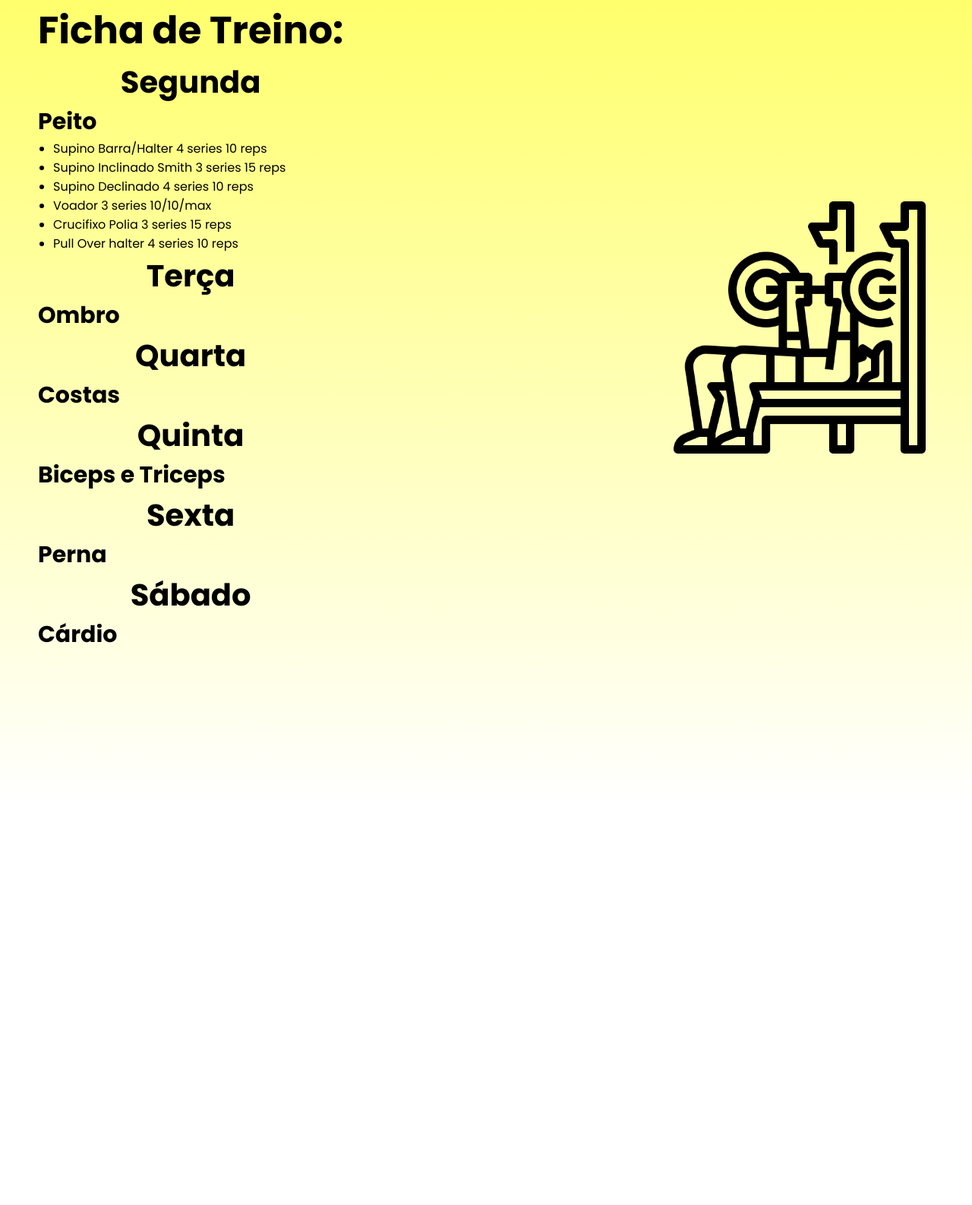
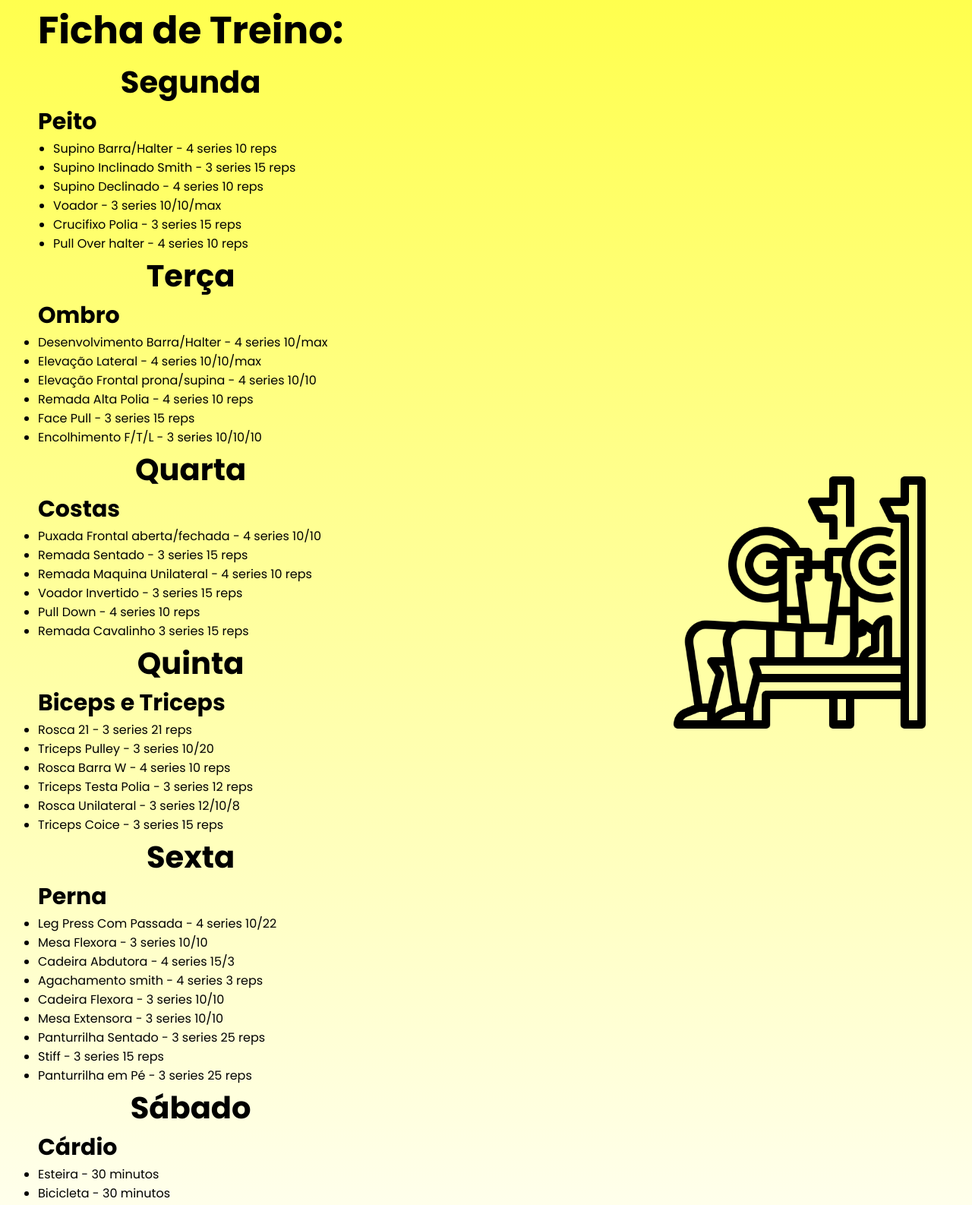
Before and after one commit to Alibom007/Treino, a plain HTML site: page index.html in a window 1280 px wide. Shown: the part 785-2371 px from the top of the page at 76% size. Before the commit the page ends 1843 px from the top, so only its background shows below. Drawn offline with Linux system fonts and the light colour scheme.

Commit message:
Add files via upload

```diff
--- a/index.html
+++ b/index.html
@@ -27,33 +27,72 @@
                 <h2 class="pagina-titulo2">Segunda</h2>
                 <h3 class="pagina-aviso3">Peito</h3>
                     <ul class="peito">
-                        <li class="exercicios">Supino Barra/Halter 4 series 10 reps</li>
-                        <li class="exercicios">Supino Inclinado Smith 3 series 15 reps</li>
-                        <li class="exercicios">Supino Declinado 4 series 10 reps</li>
-                        <li class="exercicios">Voador 3 series 10/10/max</li>
-                        <li class="exercicios">Crucifixo Polia 3 series 15 reps</li>
-                        <li class="exercicios">Pull Over halter 4 series 10 reps</li>
+                        <li class="exercicios">Supino Barra/Halter - 4 series 10 reps</li>
+                        <li class="exercicios">Supino Inclinado Smith - 3 series 15 reps</li>
+                        <li class="exercicios">Supino Declinado - 4 series 10 reps</li>
+                        <li class="exercicios">Voador - 3 series 10/10/max</li>
+                        <li class="exercicios">Crucifixo Polia - 3 series 15 reps</li>
+                        <li class="exercicios">Pull Over halter - 4 series 10 reps</li>
                     </ul>
             </div>
             <div class="pagina-ombro">
                 <h2 class="pagina-titulo2">Terça</h2>
                 <h3 class="pagina-aviso3">Ombro</h3>
+                    <ul>
+                        <li>Desenvolvimento Barra/Halter - 4 series 10/max</li>
+                        <li>Elevação Lateral - 4 series 10/10/max</li>
+                        <li>Elevação Frontal prona/supina - 4 series 10/10</li>
+                        <li>Remada Alta Polia - 4 series 10 reps</li>
+                        <li>Face Pull - 3 series 15 reps</li>
+                        <li>Encolhimento F/T/L - 3 series 10/10/10</li>
+                    </ul>
             </div>
             <div class="pagina-costas">
                 <h2 class="pagina-titulo2">Quarta</h2>
                 <h3 class="pagina-aviso3">Costas</h3>
+                    <ul>
+                        <li>Puxada Frontal aberta/fechada - 4 series 10/10</li>
+                        <li>Remada Sentado - 3 series 15 reps</li>
+                        <li>Remada Maquina Unilateral - 4 series 10 reps</li>
+                        <li>Voador Invertido - 3 series 15 reps</li>
+                        <li>Pull Down - 4 series 10 reps</li>
+                        <li>Remada Cavalinho 3 series 15 reps</li>
+                    </ul>
             </div>
             <div class="pagina-biceps">
                 <h2 class="pagina-titulo2">Quinta</h2>
                 <h3 class="pagina-aviso3">Biceps e Triceps</h3>
+                    <ul>
+                        <li>Rosca 21 - 3 series 21 reps</li>
+                        <li>Triceps Pulley - 3 series 10/20</li>
+                        <li>Rosca Barra W - 4 series 10 reps</li>
+                        <li>Triceps Testa Polia - 3 series 12 reps</li>
+                        <li>Rosca Unilateral - 3 series 12/10/8</li>
+                        <li>Triceps Coice - 3 series 15 reps</li>
+                    </ul>
             </div>
             <div class="pagina-perna">
                 <h2 class="pagina-titulo2">Sexta</h2>
                 <h3 class="pagina-aviso3">Perna</h3>
+                    <ul>
+                        <li>Leg Press Com Passada - 4 series 10/22</li>
+                        <li>Mesa Flexora - 3 series 10/10</li>
+                        <li>Cadeira Abdutora - 4 series 15/3</li>
+                        <li>Agachamento smith - 4 series 3 reps</li>
+                        <li>Cadeira Flexora - 3 series 10/10</li>
+                        <li>Mesa Extensora - 3 series 10/10</li>
+                        <li>Panturrilha Sentado - 3 series 25 reps</li>
+                        <li>Stiff - 3 series 15 reps</li>
+                        <li>Panturrilha em Pé - 3 series 25 reps</li>
+                    </ul>
             </div>
             <div class="pagina-cardio">
                 <h2 class="pagina-titulo2">Sábado</h2>
                 <h3 class="pagina-aviso3">Cárdio</h3>
+                    <ul>
+                        <li>Esteira - 30 minutos</li>
+                        <li>Bicicleta - 30 minutos</li>
+                    </ul>
             </div>
         </div>
             <img class="pagina-imagem" src="supino.png" alt="supino">
```
